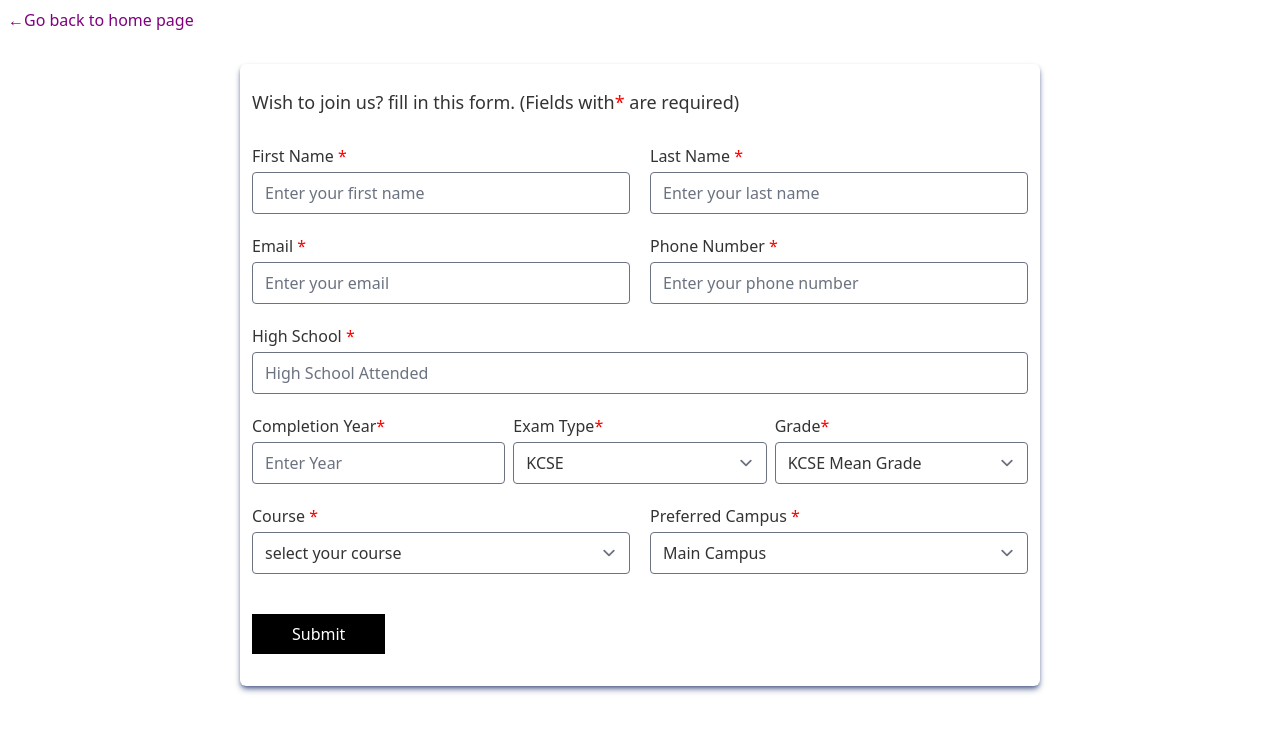
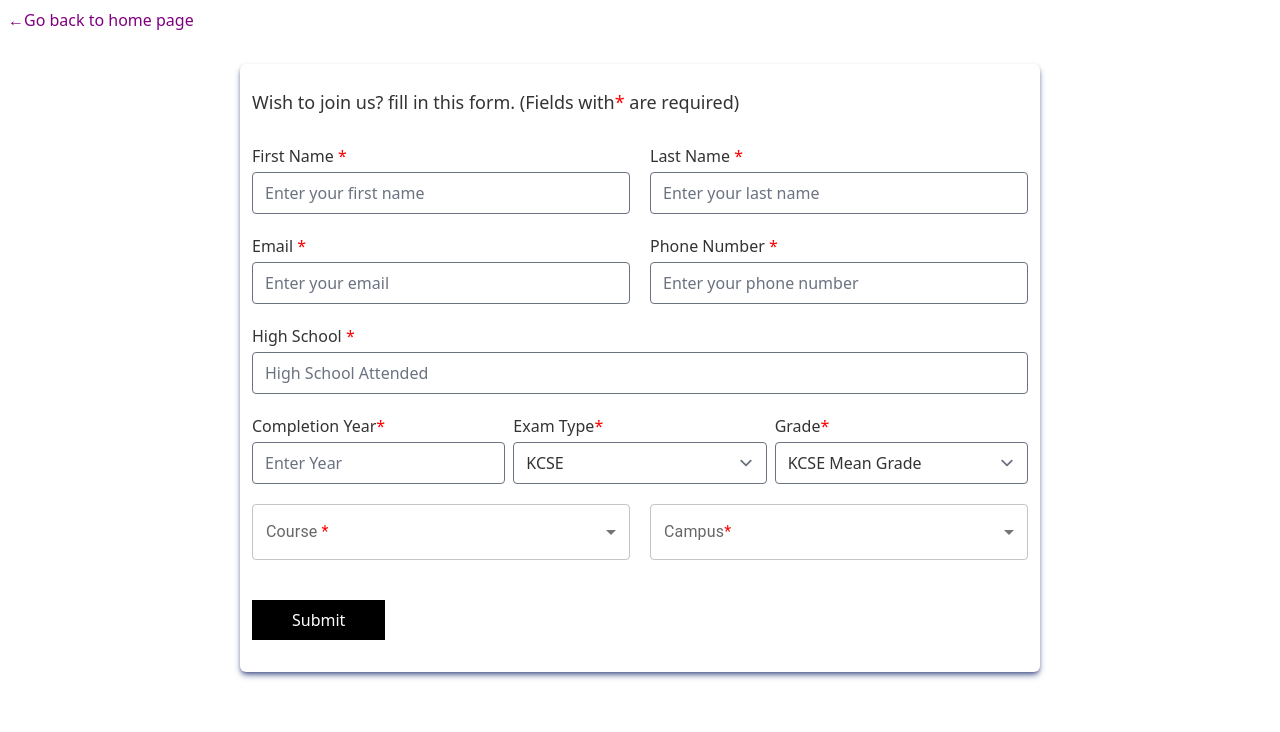
Before and after one commit to bilsim-code/Wesbil-University, a React (Vite) app in the folder frontend/: page /join-us in a window 1280 px wide. Shown: the top 732 px of the page. Built offline with nearby package versions, Linux system fonts and the light colour scheme.

Commit message:
materialUI select

```diff
--- a/frontend/package.json
+++ b/frontend/package.json
@@ -10,6 +10,9 @@
     "preview": "vite preview"
   },
   "dependencies": {
+    "@emotion/react": "^11.13.3",
+    "@emotion/styled": "^11.13.0",
+    "@mui/material": "^5.16.7",
     "@tailwindcss/forms": "^0.5.7",
     "axios": "^1.7.4",
     "formik": "^2.4.6",
--- a/frontend/src/Pages/JoinUs.jsx
+++ b/frontend/src/Pages/JoinUs.jsx
@@ -1,4 +1,5 @@
 import { useNavigate } from "react-router-dom";
+import { Select, MenuItem, FormControl, InputLabel } from "@mui/material";
 
 const JoinUs = () => {
   const navigate = useNavigate();
@@ -111,7 +112,7 @@ const JoinUs = () => {
             </label>
             {/* make it uppercase */}
             <select name="grade" id="grade" className="form-input rounded">
-              <option value="Grade">KCSE Mean Grade</option>
+              <option value=""><em>KCSE Mean Grade</em></option>
               <option value="A">A</option>
               <option value="A">A-</option>
               <option value="A">B+</option>
@@ -128,42 +129,181 @@ const JoinUs = () => {
         </div>
 
         {/* course and campus */}
-        <div className="grid grid-cols-2 max-430px:grid-cols-1 items-center mb-5 gap-5">
-          <div className="flex flex-col gap-1 w-full">
-            <label htmlFor="course">
-              <span>Course</span> <span className="text-red">*</span>
-            </label>
-            <select
-              name="firstName"
-              id="firstName"
-              className="form-input rounded"
-            >
-              <option value="">select your course</option>
-              <option value="">Lorem.</option>
-              <option value="">Dolore?</option>
-              <option value="">Consequuntur.</option>
-              <option value="">Sapiente!</option>
-              <option value="">Provident?</option>
-              <option value="">Deleniti?</option>
-              <option value="">In.</option>
-              <option value="">Officiis.</option>
-              <option value="">Optio?</option>
-              <option value="">Aspernatur!</option>
-            </select>
-          </div>
-          <div className="flex flex-col gap-1 w-full">
+        <div className="grid grid-cols-2  max-430px:grid-cols-1 items-center mb-5 gap-5">
+            <FormControl fullWidth>
+              <InputLabel id="course-label">
+                Course <span className="text-red">*</span>
+              </InputLabel>
+              <Select
+                labelId="course-label"
+                id="course"
+                name="course"
+                label="Course"
+                defaultValue=""
+                className="rounded "
+                MenuProps={{
+                  PaperProps: {
+                    style: {
+                      whiteSpace: "normal", // Ensures text wraps
+                    },
+                  },
+                }}
+              >
+                <MenuItem value="">
+                  <em>Select your course</em>
+                </MenuItem>
+                <MenuItem value="bsc-cs">
+                  Bachelor of Science in Computer Science
+                </MenuItem>
+                <MenuItem value="bsc-se">
+                  Bachelor of Science in Software Engineering
+                </MenuItem>
+                <MenuItem value="bsc-ds">
+                  Bachelor of Science in Data Science
+                </MenuItem>
+                <MenuItem value="diploma-cs">
+                  Diploma in Computer Science
+                </MenuItem>
+                <MenuItem value="bsc-is">
+                  Bachelor of Science in Information Systems
+                </MenuItem>
+                <MenuItem value="diploma-is">
+                  Diploma in Information Systems
+                </MenuItem>
+                <MenuItem value="certificate-is">
+                  Certificate in Information Systems
+                </MenuItem>
+                <MenuItem value="bsc-it">
+                  Bachelor of Science in Information Technology
+                </MenuItem>
+                <MenuItem value="btech-it">
+                  Bachelor of Technology in Information Technology
+                </MenuItem>
+                <MenuItem value="diploma-it">
+                  Diploma in Information Technology
+                </MenuItem>
+                <MenuItem value="bcom-acc">
+                  Bachelor of Commerce in Accounting
+                </MenuItem>
+                <MenuItem value="bcom-fin">
+                  Bachelor of Commerce in Finance
+                </MenuItem>
+                <MenuItem value="diploma-acc">Diploma in Accounting</MenuItem>
+                <MenuItem value="bcom-mkt">
+                  Bachelor of Commerce in Marketing
+                </MenuItem>
+                <MenuItem value="bcom-hrm">
+                  Bachelor of Commerce in Human Resource Management
+                </MenuItem>
+                <MenuItem value="diploma-mkt">Diploma in Marketing</MenuItem>
+                <MenuItem value="mbbs">
+                  Bachelor in Medicine and Surgery
+                </MenuItem>
+                <MenuItem value="bsc-nur">
+                  Bachelor of Science in Nursing
+                </MenuItem>
+                <MenuItem value="diploma-clin-med">
+                  Diploma in Clinical Medicine
+                </MenuItem>
+                <MenuItem value="bsc-clin-health">
+                  Bachelor of Science in Clinical Health
+                </MenuItem>
+                <MenuItem value="diploma-clin-health">
+                  Diploma in Clinical Health
+                </MenuItem>
+                <MenuItem value="bsc-math">
+                  Bachelor of Science in Mathematics
+                </MenuItem>
+                <MenuItem value="bsc-appl-math">
+                  Bachelor of Science in Applied Mathematics
+                </MenuItem>
+                <MenuItem value="diploma-math">Diploma in Mathematics</MenuItem>
+                <MenuItem value="bsc-stats">
+                  Bachelor of Science Statistics
+                </MenuItem>
+                <MenuItem value="diploma-stats">Diploma in Statistics</MenuItem>
+                <MenuItem value="bed-arts">
+                  Bachelor of Education in Arts
+                </MenuItem>
+                <MenuItem value="bed-sci">
+                  Bachelor of Education in Science
+                </MenuItem>
+                <MenuItem value="diploma-ed">Diploma in Education</MenuItem>
+                <MenuItem value="ba-soc">
+                  Bachelor of Arts in Sociology
+                </MenuItem>
+                <MenuItem value="ba-psych">
+                  Bachelor of Arts in Psychology
+                </MenuItem>
+                <MenuItem value="diploma-sw">Diploma in Social Work</MenuItem>
+              </Select>
+            </FormControl>
+
+            <FormControl fullWidth>
+              <InputLabel id="campus-label">
+                Campus<span className="text-red">*</span>
+              </InputLabel>
+              <Select
+                labelId="campus-label"
+                id="campus"
+                name="campus"
+                label="Campus"
+                defaultValue=""
+                className="rounded "
+                MenuProps={{
+                  PaperProps: {
+                    style: {
+                      whiteSpace: "normal", // Ensures text wraps
+                    },
+                  },
+                }}
+              >
+                <MenuItem value="">
+                  <em>Select your preferred campus</em>
+                </MenuItem>
+                <MenuItem value="main">
+                 Main Campus
+                </MenuItem>
+                <MenuItem value="alt">
+                  Alt Campus
+                </MenuItem>
+              </Select>
+            </FormControl>
+
+
+         {/*    <FormControl fullWidth>
+              <InputLabel id="campus-label">Preferred Campus <span className="text-red">*</span></InputLabel>
+              <Select
+              labelId="course-label"
+              id="course"
+              name="course"
+              defaultValue=""
+              className="rounded"
+              MenuProps={{
+                PaperProps: {
+                  style: {
+                    whitespace: 'normal'
+                  }
+                }
+              }}
+              >
+                <MenuItem value="">
+                <em>Select your preferred campus</em>
+                </MenuItem>
+                <MenuItem value="main">Main Campus</MenuItem>
+        <MenuItem value="alt">Alt Campus</MenuItem>
+
+              </Select>
+            </FormControl> */}
+         {/*  <div className="flex flex-col gap-1 w-full">
             <label htmlFor="campus">
               <span>Preferred Campus</span> <span className="text-red">*</span>
             </label>
-            <select
-              name="campus"
-              id="campus"
-              className="form-input rounded"
-            >
+            <select name="campus" id="campus" className="form-input rounded">
               <option value="Main">Main Campus</option>
               <option value="other">alt campus</option>
             </select>
-          </div>
+          </div> */}
         </div>
 
         <button className="bg-black text-white py-2 px-10 my-5 font-medium">
```
Also changed, not shown: 1 other file (tests, documents, lock files or other folders).
